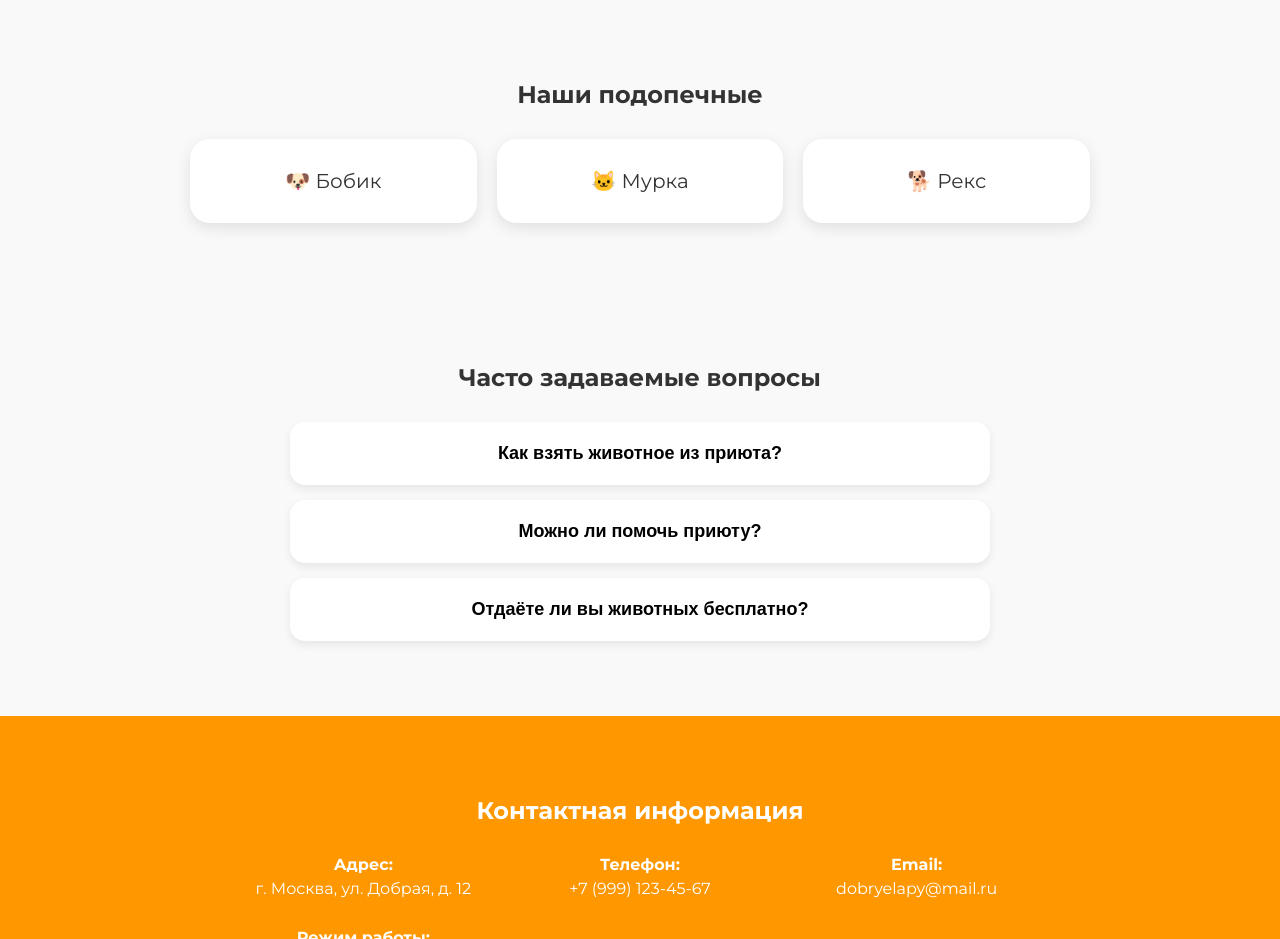
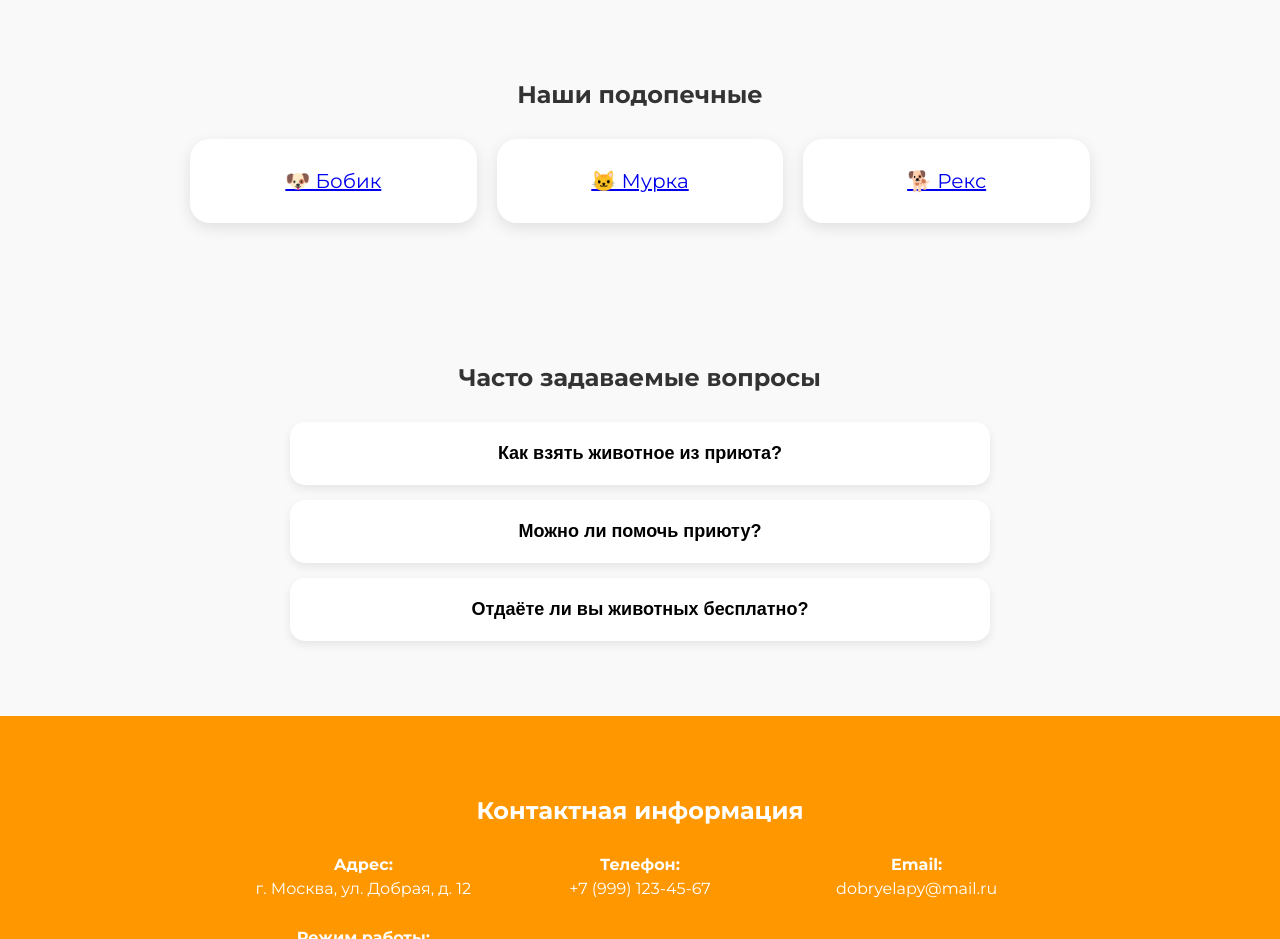
Before and after one commit to sladkomedovyaroslav/priut, a plain HTML site: page index.html in a window 1280 px wide. Shown: the part 800-1739 px from the top of the page. Drawn offline with Linux system fonts and the light colour scheme.

Commit message:
Update index.html

```diff
--- a/index.html
+++ b/index.html
@@ -40,11 +40,12 @@
 <!-- ПОДОПЕЧНЫЕ -->
 <section class="pets">
   <h2>Наши подопечные</h2>
-  <div class="pet-list">
-    <div class="pet-card">🐶 Бобик</div>
-    <div class="pet-card">🐱 Мурка</div>
-    <div class="pet-card">🐕 Рекс</div>
-  </div>
+<div class="pet-list">
+  <a href="bobik.html" target="_blank" class="pet-card">🐶 Бобик</a>
+  <a href="murka.html" target="_blank" class="pet-card">🐱 Мурка</a>
+  <a href="rex.html" target="_blank" class="pet-card">🐕 Рекс</a>
+</div>
+
 </section>
 
 <!-- FAQ -->
```
